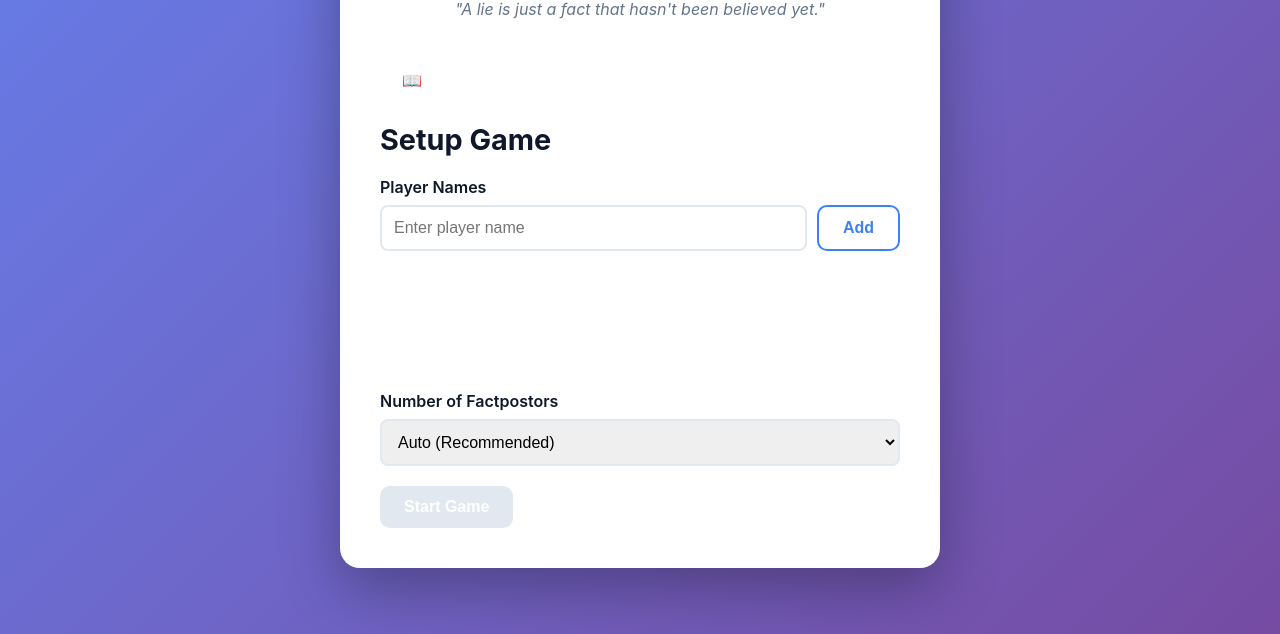
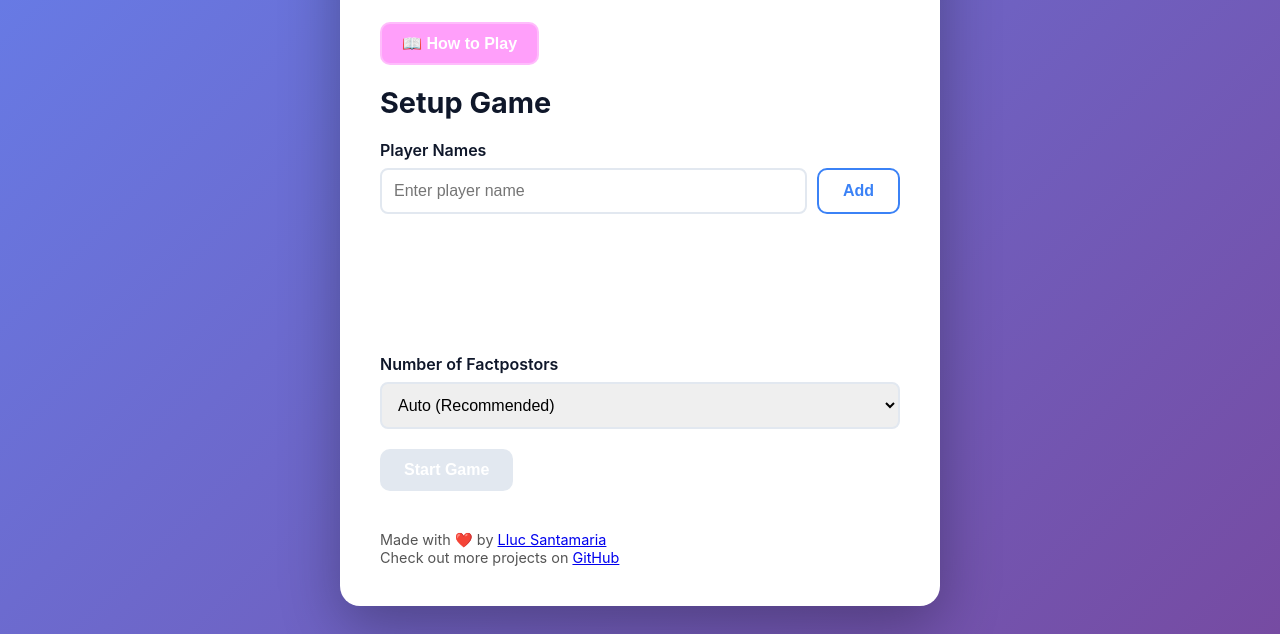
Before and after one commit to Lluc24/factpostor, a plain HTML site: page index.html in a window 1280 px wide. Shown: the part 166-800 px from the top of the page. Drawn offline with Linux system fonts and the light colour scheme.

Commit message:
Fix text not displaying and add credits

```diff
--- a/index.html
+++ b/index.html
@@ -14,7 +14,7 @@
                 <h1 class="logo">🕵️ FACTPOSTOR</h1>
                 <p class="tagline">"A lie is just a fact that hasn't been believed yet."</p>
 
-                <button id="how-to-play-btn" class="btn btn-link">📖 How to Play</button>
+                <button id="how-to-play-btn" class="btn btn-link" style="background-color: rgb(255, 159, 250);">📖 How to Play</button>
 
                 <div class="setup-form">
                     <h2>Setup Game</h2>
@@ -40,6 +40,11 @@
                     </div>
 
                     <button id="start-game-btn" class="btn btn-primary" disabled>Start Game</button>
+
+                    <div id="footer" style="margin-top: 40px; font-size: 0.9em; color: #555;">
+                        <p>Made with ❤️ by <a href="https://linktr.ee/lluc_santamaria" target="_blank">Lluc Santamaria</a>
+                        </br>Check out more projects on <a href="https://github.com/Lluc24" target="_blank">GitHub</a></p>
+                    </div>
                 </div>
             </div>
         </div>
```
